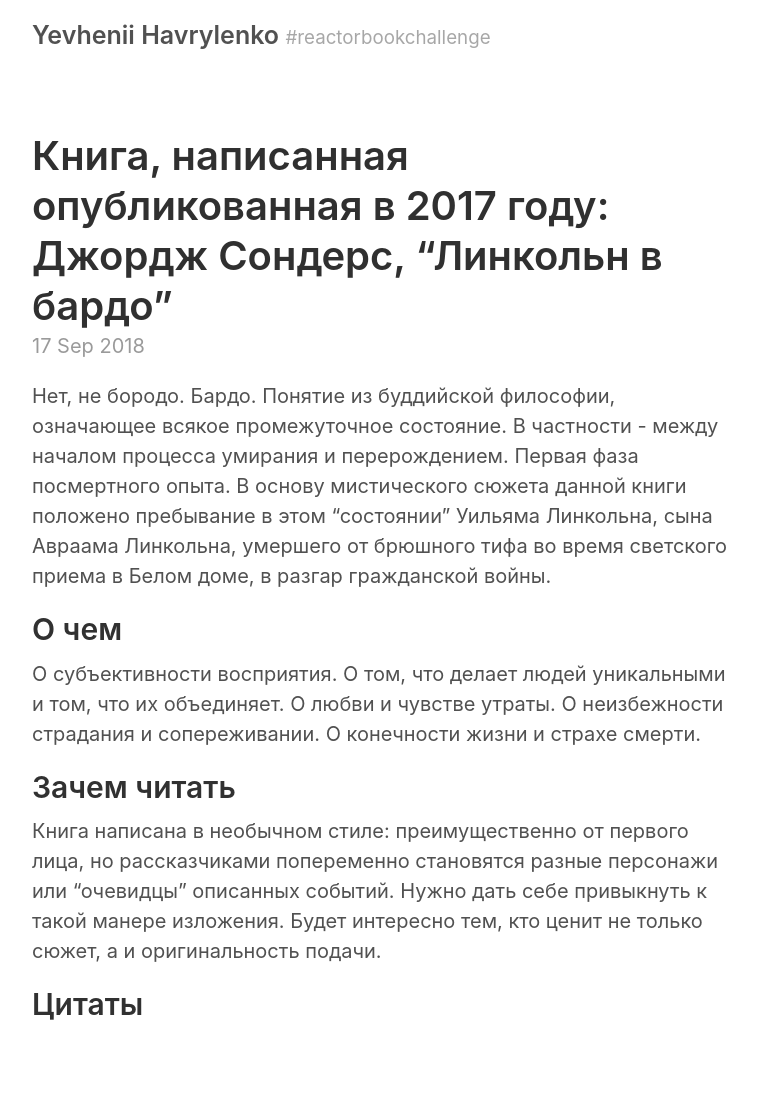
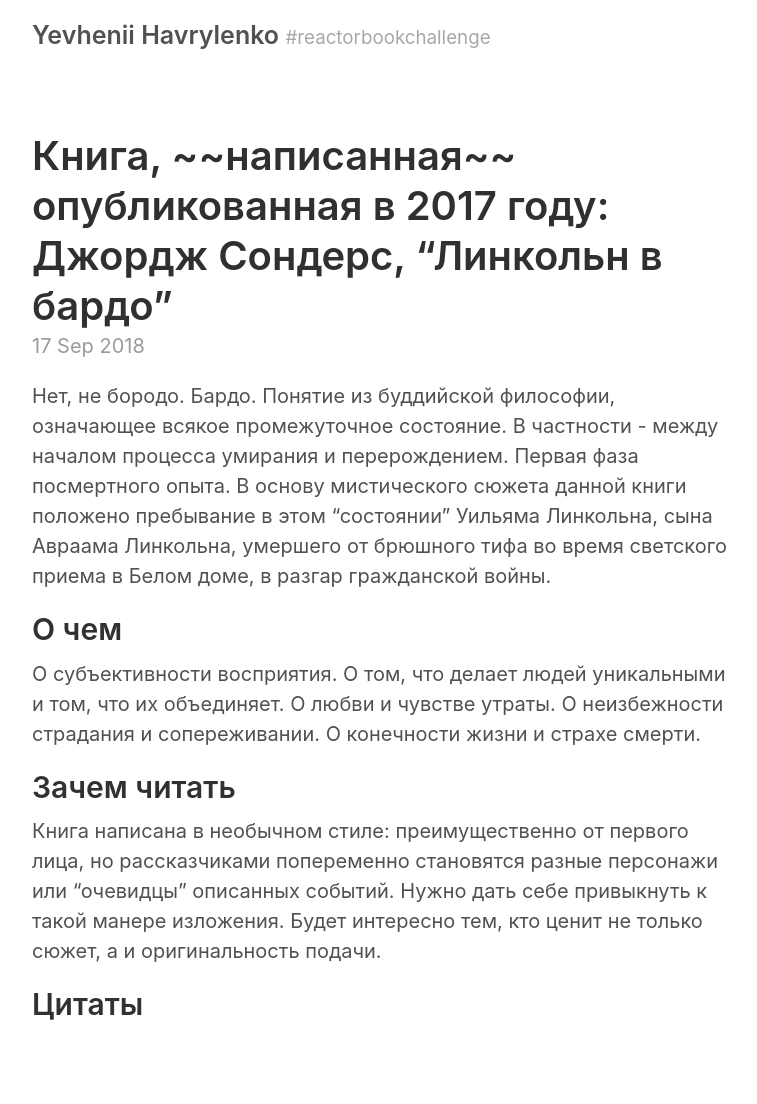
Before and after one commit to yevhenii-havrylenko/yevhenii-havrylenko.github.io, a Jekyll site: the page built from _posts/2018-09-17-lincoln-in-the-bardo.md, in a window 1280 px wide. Shown: the whole page, without its empty margins (258-1015 px from the left). Built offline with Jekyll 4.4.1, drawn with Linux system fonts in a browser that asks for light colours.

```diff
--- a/_posts/2018-09-17-lincoln-in-the-bardo.md
+++ b/_posts/2018-09-17-lincoln-in-the-bardo.md
@@ -1,6 +1,6 @@
 ---
 layout: post
-title: 'Книга, написанная опубликованная в 2017 году: Джордж Сондерс, “Линкольн в бардо”'
+title: 'Книга, ~~написанная~~ опубликованная в 2017 году: Джордж Сондерс, “Линкольн в бардо”'
 ---
 
 
```
